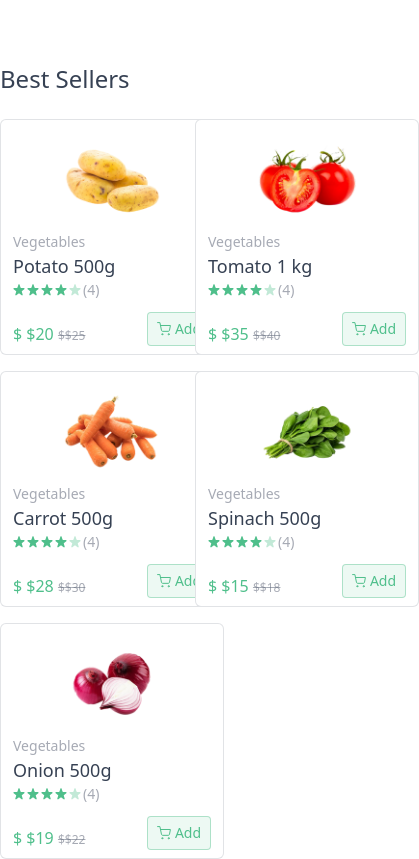
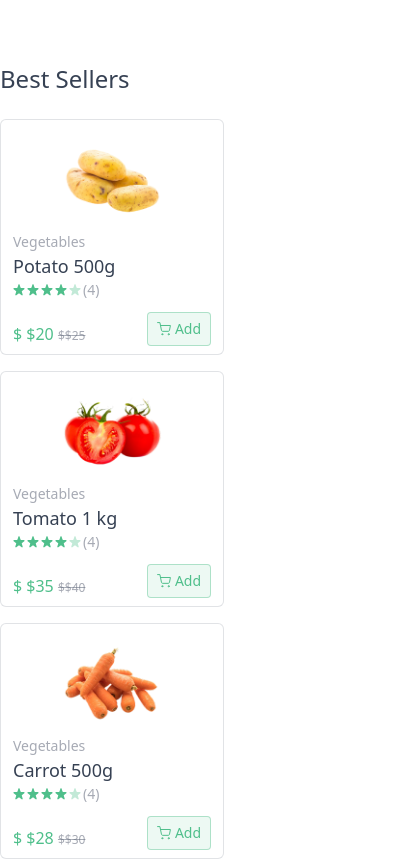
Before and after one commit to imranmalakzai/Ecommerce-market, a React (Vite) app: page / in a window 390 px wide. Shown: the part 1640-2499 px from the top of the page, 419 px wide, since content can reach past the window. Built offline with nearby package versions, Linux system fonts and the light colour scheme.

Commit message:
responsive

```diff
--- a/src/components/Bestseller.jsx
+++ b/src/components/Bestseller.jsx
@@ -7,7 +7,7 @@
   return (
     <div className="mt-16">
       <p className="font-medium text-2xl md:text-3xl mb-2">Best Sellers</p>
-      <div className="grid grid-cols-2 sm:grid-cols-3 md:grid-cols-3 lg:grid-cols-5  ">
+      <div className="grid grid-cols-1 sm:grid-cols-2 md:grid-cols-3 lg:grid-cols-5  ">
         {
           products?.filter(product => product.inStock).slice(0,5).map((item,key) => {
             return  <ProductCard key={key} product={item} />
```
